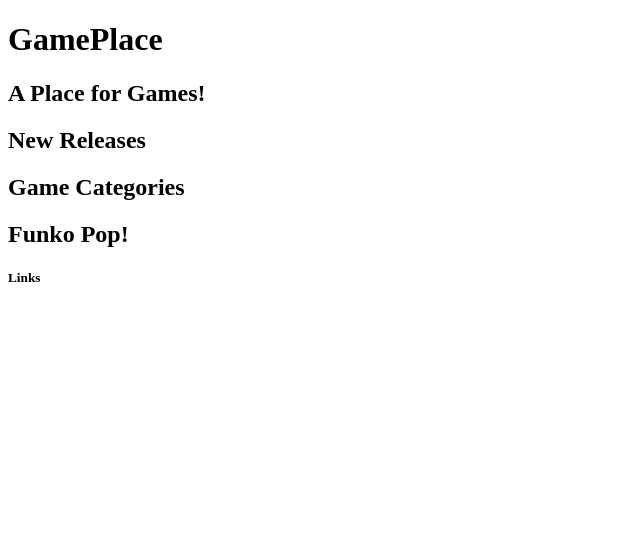
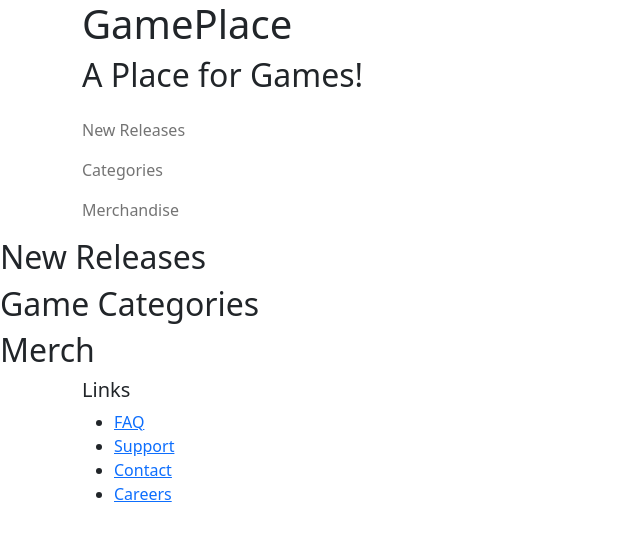
Before and after one commit to NCunningham12/GamePlace, a website: page index.html in a window 1280 px wide. Shown: the whole page, without its empty margins (0-640 px from the left). Drawn offline with nearby package versions, Linux system fonts and the light colour scheme.

Commit message:
Bootstrap grid foundation and navbar

```diff
--- a/index.html
+++ b/index.html
@@ -4,33 +4,74 @@
     <meta charset="UTF-8" />
     <meta http-equiv="X-UA-Compatible" content="IE=edge" />
     <meta name="viewport" content="width=device-width, initial-scale=1.0" />
+
+    <!-- Bootstrap CSS -->
+    <link
+      rel="stylesheet"
+      href="node_modules/bootstrap/dist/css/bootstrap.min.css"
+    />
+
     <title>GamePlace: A Place For Games</title>
   </head>
 
   <body>
     <header>
-      <div>
-        <h1>GamePlace</h1>
-        <h2>A Place for Games!</h2>
+      <div class="container">
+        <div class="row">
+          <div class="col">
+            <h1>GamePlace</h1>
+            <h2>A Place for Games!</h2>
+          </div>
+        </div>
       </div>
     </header>
 
+    <nav class="navbar sticky-top">
+      <div class="container">
+        <div>
+          <ul class="navbar-nav">
+            <li class="nav-item">
+              <a href="#" class="nav-link">New Releases</a>
+            </li>
+            <li class="nav-item">
+              <a href="categories.html" class="nav-link">Categories</a>
+            </li>
+            <li class="nav-item">
+              <a href="merch.html" class="nav-link">Merchandise</a>
+            </li>
+          </ul>
+        </div>
+      </div>
+    </nav>
+
+    <!-- Carousel -->
     <div>
       <h2>New Releases</h2>
     </div>
 
+    <!-- Hoverable Zoom Links Grid -->
     <div>
       <h2>Game Categories</h2>
     </div>
 
+    <!-- 3 Card Accordion -->
     <div>
-      <h2>Funko Pop!</h2>
+      <h2>Merch</h2>
     </div>
 
     <footer>
-      <div>
-        <h5>Links</h5>
-        <ul></ul>
+      <div class="container">
+        <div class="row">
+          <div class="col-4">
+            <h5>Links</h5>
+            <ul>
+              <li><a href="#">FAQ</a></li>
+              <li><a href="#">Support</a></li>
+              <li><a href="#">Contact</a></li>
+              <li><a href="#">Careers</a></li>
+            </ul>
+          </div>
+        </div>
       </div>
     </footer>
   </body>
```
